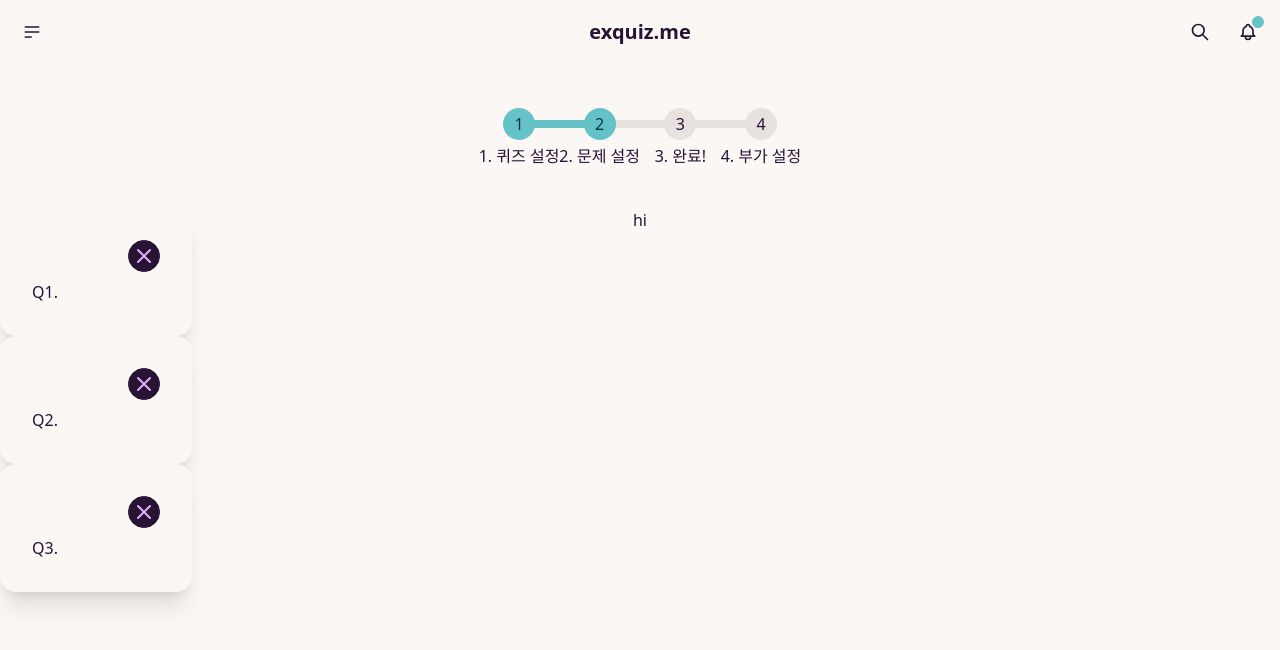
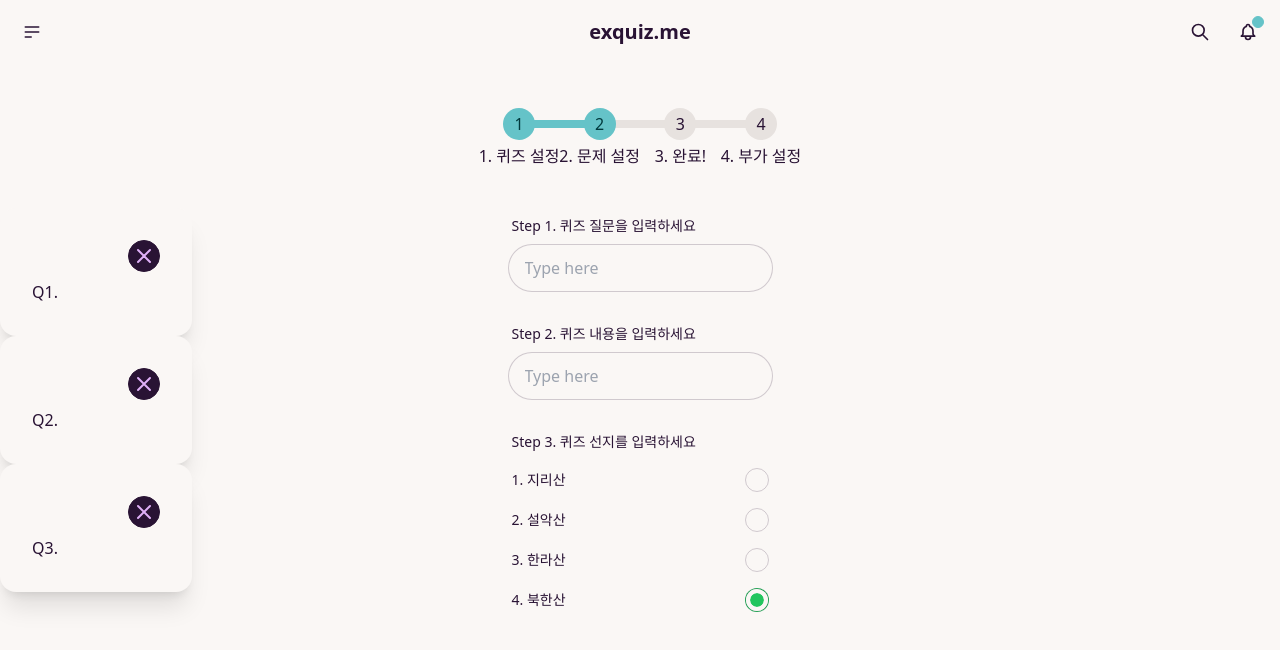
Before and after one commit to retro5pect/demo, a Next.js app: page /create in a window 1280 px wide. Shown: the top 650 px of the page. Built offline with nearby package versions, Linux system fonts and the light colour scheme.

Commit message:
feat(create)

```diff
--- a/pages/create.js
+++ b/pages/create.js
@@ -169,7 +169,84 @@ export default function create() {
           </div>
         </div>
 
-        <div> hi </div>
+        <div>
+          <div clasNames="form-control w-full max-w-xs">
+            <label className="label">
+              <span className="label-text">Step 1. 퀴즈 질문을 입력하세요</span>
+            </label>
+            <input
+              type="text"
+              placeholder="Type here"
+              className="input input-bordered w-full max-w-xs"
+            />
+          </div>
+          <br />
+          <div clasNames="form-control w-full max-w-xs">
+            <label className="label">
+              <span className="label-text">Step 2. 퀴즈 내용을 입력하세요</span>
+            </label>
+            <input
+              type="text"
+              placeholder="Type here"
+              className="input input-bordered w-full max-w-xs"
+            />
+          </div>
+          <br />
+
+          <div clasNames="form-control w-full max-w-xs">
+            <label className="label">
+              <span className="label-text">Step 3. 퀴즈 선지를 입력하세요</span>
+            </label>
+          </div>
+
+          <div>
+            <div className="form-control">
+              <label className="label cursor-pointer">
+                <span className="label-text">1. 지리산</span>
+                <input
+                  type="radio"
+                  name="radio-6"
+                  className="radio checked:bg-red-500"
+                  checked
+                />
+              </label>
+            </div>
+            <div className="form-control">
+              <label className="label cursor-pointer">
+                <span className="label-text">2. 설악산</span>
+                <input
+                  type="radio"
+                  name="radio-6"
+                  className="radio checked:bg-blue-500"
+                  checked
+                />
+              </label>
+            </div>
+            <div className="form-control">
+              <label className="label cursor-pointer">
+                <span className="label-text">3. 한라산</span>
+                <input
+                  type="radio"
+                  name="radio-6"
+                  className="radio checked:bg-orange-500"
+                  checked
+                />
+              </label>
+            </div>
+            <div className="form-control">
+              <label className="label cursor-pointer">
+                <span className="label-text">4. 북한산</span>
+                <input
+                  type="radio"
+                  name="radio-6"
+                  className="radio checked:bg-green-500"
+                  checked
+                />
+              </label>
+            </div>
+          </div>
+        </div>
+
         <div className="w-48"></div>
       </div>
     </div>
```
